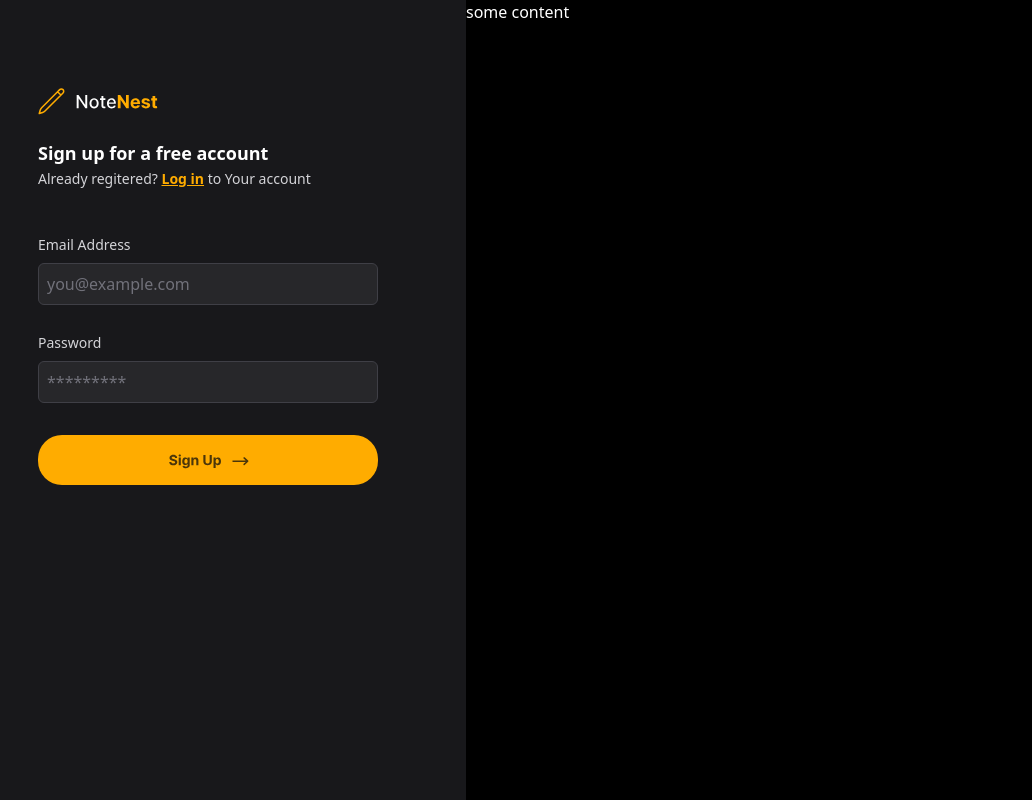
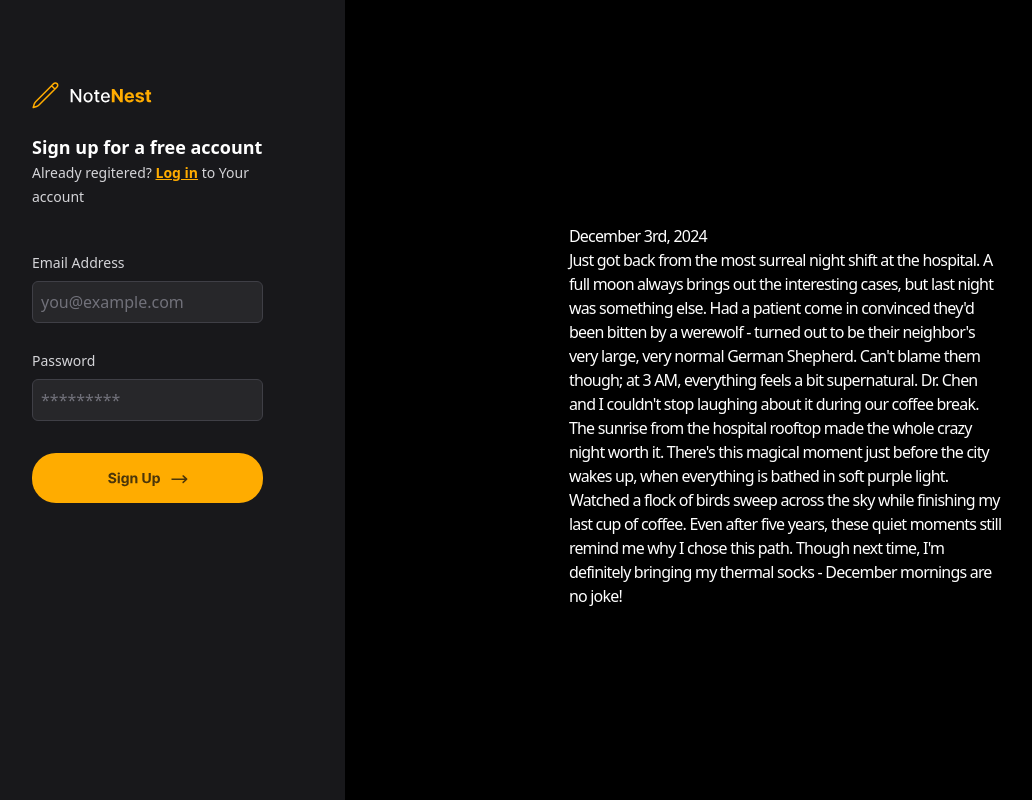
Before and after one commit to ManU4kym/NoteKeeper, a Nuxt app: page /register in a window 1280 px wide. Shown: the whole page, without its empty margins (50-1082 px from the left). Built offline with nearby package versions, Linux system fonts and the light colour scheme.

Commit message:
responsiveness

```diff
--- a/pages/register.vue
+++ b/pages/register.vue
@@ -1,9 +1,9 @@
 <template>
-    <div class=" flex bg-black h-screen">
+    <div class=" grid grid-cols-1 bg-zinc-900 h-1/2 md:bg-black md:h-full  md:flex md:h-screen">
         <!-- side bar -->
 
-        <div class=" w-[516px] h-full bg-zinc-900 p-8">
-            <div class="p-8 m-6">
+        <div class=" w-[409px] md:w-[516px] h-full  bg-zinc-900 p-8">
+            <div class=" p- m-[50px]">
                 <Logo />
                 <h1 class="text-white font-bold text-lg mt-6">Sign up for a free account</h1>
                 <p class="text-zinc-300 text-sm leading-6">Already regitered? <span
@@ -35,8 +35,23 @@
 
         <!-- Introduction -->
         <div>
-            <div class="text-white">
-                some content
+            <div class="p-6 m-[200px]  align-center justify-center items-center  block">
+                <div
+                    class="md:text-white md:tracking-tighter md:block hidden md:font-light md:w-[437.1px] md:h-[380px]">
+                    December 3rd, 2024 <br>
+
+                    Just got back from the most surreal night shift at the hospital. A full moon always brings out the
+                    interesting cases, but last night was something else. Had a patient come in convinced they'd been
+                    bitten by a werewolf - turned out to be their neighbor's very large, very normal German Shepherd.
+                    Can't blame them though; at 3 AM, everything feels a bit supernatural. Dr. Chen and I couldn't stop
+                    laughing about it during our coffee break.
+
+                    The sunrise from the hospital rooftop made the whole crazy night worth it. There's this magical
+                    moment just before the city wakes up, when everything is bathed in soft purple light. Watched a
+                    flock of birds sweep across the sky while finishing my last cup of coffee. Even after five years,
+                    these quiet moments still remind me why I chose this path. Though next time, I'm definitely bringing
+                    my thermal socks - December mornings are no joke!
+                </div>
             </div>
         </div>
         <!-- /Introduction -->
```
